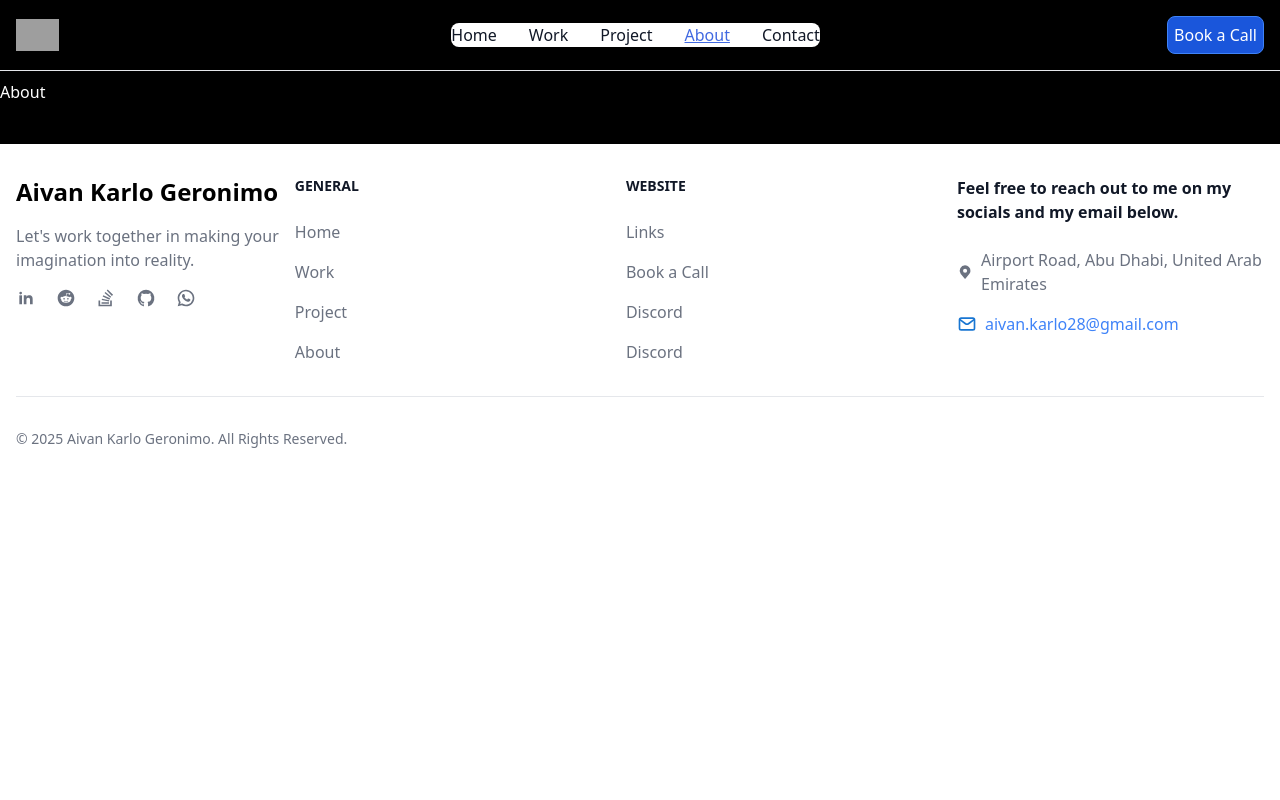
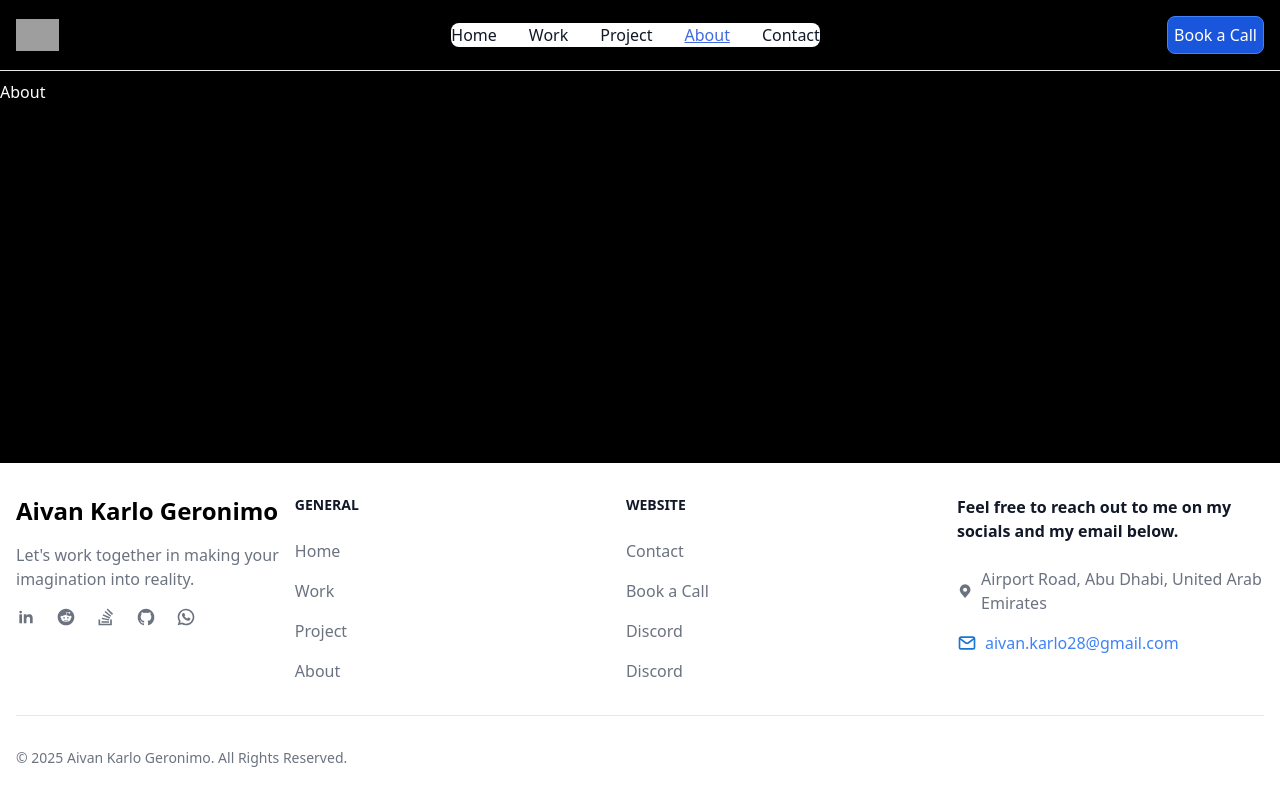
Before and after one commit to avnkrlo/react_portfolio, a React (Vite) app: page /react_portfolio/about in a window 1280 px wide. Built offline with nearby package versions, Linux system fonts and the light colour scheme; grey boxes are pictures that could not be loaded.

Commit message:
fixed layout

```diff
--- a/src/App.tsx
+++ b/src/App.tsx
@@ -4,9 +4,11 @@ import { Outlet } from "react-router-dom";
 
 function App() {
   return (
-    <div className="bg-black">
+    <div className="flex flex-col min-h-screen bg-black">
       <NavbarComponent/>
-        <Outlet/>
+        <main className="flex-grow">
+          <Outlet/>
+        </main>
       <Footer/>
     </div>
   );
--- a/src/components/Footer.tsx
+++ b/src/components/Footer.tsx
@@ -88,7 +88,7 @@ export default function Footer() {
                             <h2 className="mb-6 text-sm font-semibold text-gray-900 uppercase dark:text-white">Website</h2>
                             <ul className="text-gray-500 dark:text-gray-400 font-medium">
                                 <li className="mb-4">
-                                    <Link to="/react_portfolio/links" className="hover:underline ">Links</Link>
+                                    <Link to="/react_portfolio/contact" className="hover:underline ">Contact</Link>
                                 </li>
 
                                 <li className="mb-4">
--- a/src/components/Jumbotron.tsx
+++ b/src/components/Jumbotron.tsx
@@ -5,7 +5,7 @@ export default function Jumbotron() {
     return (
         <>
             <section className="relative bg-fixed bg-gray-700 bg-center bg-no-repeat bg-cover bg-blend-multiply bg-[url('https://flowbite.s3.amazonaws.com/docs/jumbotron/conference.jpg')]">
-                <div className="place-items-center max-w-screen-lg px-4 py-24 lg:py-56">
+                <div className="flex flex-col items-center justify-center min-h-screen max-w-screen-xl px-4 py-24 lg:py-56 mx-auto text-center">
                     <p className="mb-4 text-4xl font-extrabold text-white uppercase sm:text-3xl md:text-4xl lg:text-5xl">
                     Hi, My name is Aivan Karlo Geronimo
                     </p>
--- a/src/pages/About.tsx
+++ b/src/pages/About.tsx
@@ -2,7 +2,7 @@ export default function About() {
     return (
         <>
             <div className="mt-15">
-                <div className="pt-5 text-white">
+                <div className="place-items-center max-w-screen-xl pt-5 text-white">
                     About
                 </div>
             </div>
--- a/src/pages/Home.tsx
+++ b/src/pages/Home.tsx
@@ -4,7 +4,7 @@ export default function Home() {
     return (
         <>
             <div className="mt-15">
-                <div className="place-items-center max-w-screen-lg pt-5 text-white">
+                <div className="place-items-center max-w-screen-xl pt-5 text-white">
                     Home
 
                     <GitHubCalendar/>
--- a/src/pages/Project.tsx
+++ b/src/pages/Project.tsx
@@ -2,7 +2,7 @@ export default function Project() {
     return (
         <>
             <div className="mt-15">
-                <div className="pt-5 text-white">
+                <div className="place-items-center max-w-screen-xl pt-5 text-white">
                     Project
                 </div>
             </div>
--- a/src/pages/Work.tsx
+++ b/src/pages/Work.tsx
@@ -2,7 +2,7 @@ export default function Work() {
     return (
         <>
             <div className="mt-15">
-                <div className="pt-5 text-white">
+                <div className="place-items-center max-w-screen-xl pt-5 text-white">
                     Work
                 </div>
             </div>
```
